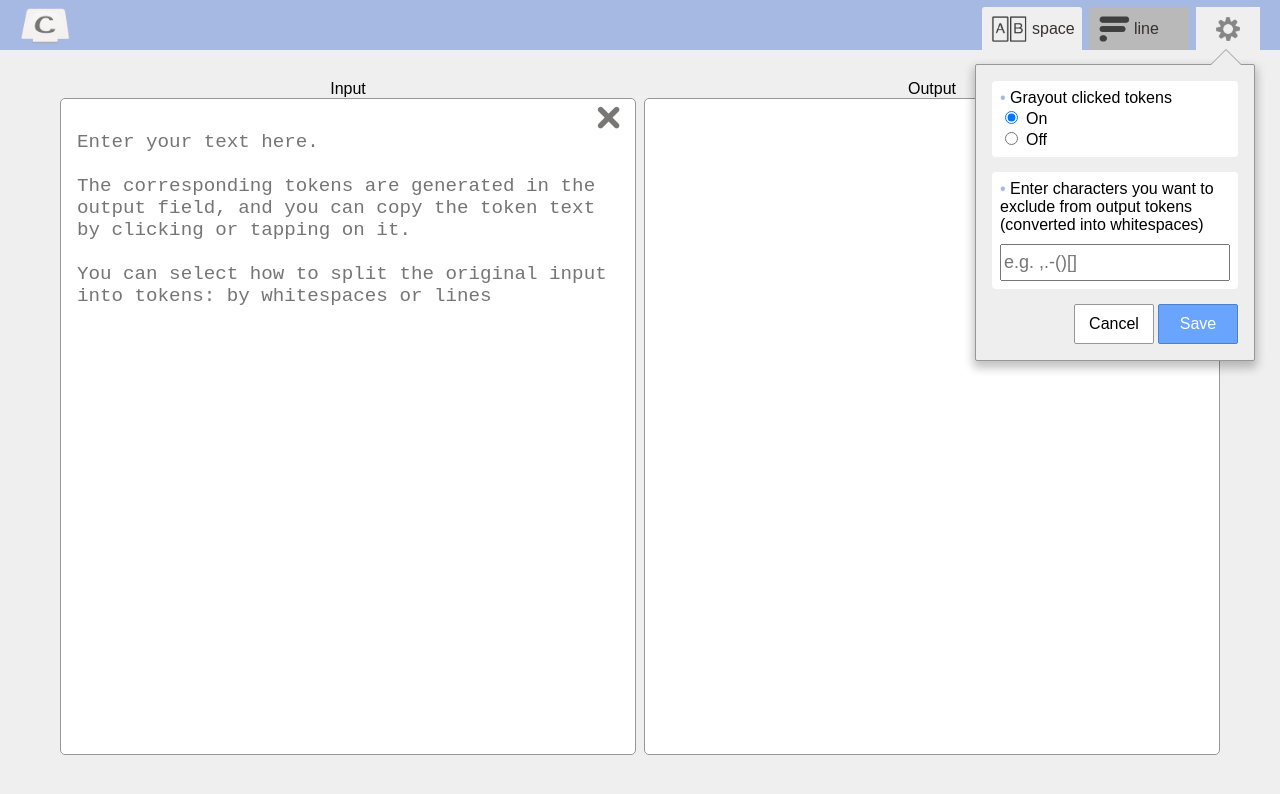
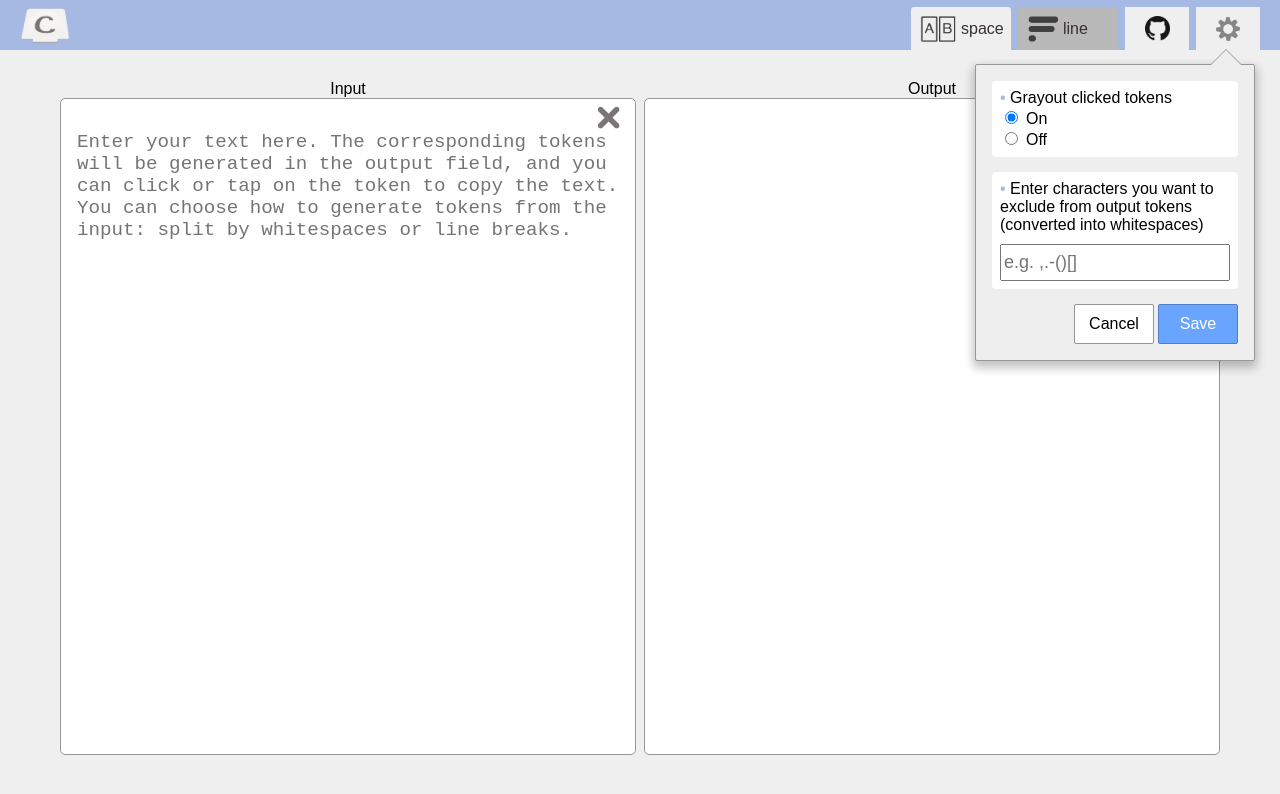
Before and after one commit to Lulkafe/CopyTokenizer, a React app: page / in a window 1280 px wide. Shown: the top 794 px of the page. Built offline with nearby package versions, Linux system fonts and the light colour scheme.

Commit message:
Added github icon/link/tab. Modified placeholder

```diff
--- a/src/components.tsx
+++ b/src/components.tsx
@@ -10,7 +10,9 @@ import SwitchIcon from './image/arrows.png';
 import ClearIcon from './image/clear_icon.png';
 import LineModeIcon from './image/line_mode_icon.png';
 import WordModeIcon from './image/word_mode_icon.png';
+import GithubIcon from './image/GitHub-Mark-64px.png';
 import { Process } from "./enum";
+import { placeholderText } from "./input-placeholder";
 
 const TokenizerContext = createContext(undefined);
 
@@ -50,15 +52,27 @@ function Header (props) {
                 <div className='site-logo__wrapper'>
                     <img src={SiteIcon} id='site-logo'/>
                 </div>
-
                 <div id='menu-wrapper'>
                     { isMobile === false && <ModeSetting/>}
+                    { isMobile === false && <GitHubLinkTab/>}
                     <GeneralSetting/>
                 </div>
             </div>
         </nav>
     )
 }
+
+function GitHubLinkTab () {
+    return (
+        <div className='menu__GitHub-icon-wrapper'>
+            <a className='menu__GitHub-icon-anc'href={'https://github.com/Lulkafe/CopyableTokenizer'}>
+                <img className='menu__GitHub-icon-img' src={GithubIcon} />
+            </a>
+        </div>
+    )
+}
+
+
 
 function ModeSetting (props) {
     const isMobile = props.isMobile || false;
@@ -232,7 +246,7 @@ function InputArea (props) {
 
     const { dispatch } = useContext(TokenizerContext);
     const defaultText = props.defaultText;
-    const placeholder = `Enter your text here.\n\nThe corresponding tokens are generated in the output field, and you can copy the token text by clicking or tapping on it.\n\nYou can select how to split the original input into tokens: by whitespaces or lines`;
+    const placeholder = placeholderText;
     const onInput = () => {
         const value = (document.getElementById
             ('input-area') as HTMLInputElement).value;
--- /dev/null
+++ b/src/input-placeholder.ts
@@ -0,0 +1 @@
+export const placeholderText = `Enter your text here. The corresponding tokens will be generated in the output field, and you can click or tap on the token to copy the text. You can choose how to generate tokens from the input: split by whitespaces or line breaks.`;
--- a/src/sass/nav-bar.sass
+++ b/src/sass/nav-bar.sass
@@ -19,6 +19,24 @@
 
 #mode-menu-wrapper
     display: inline-block
+
+.menu__GitHub-icon-wrapper
+    background: #EFEFEF
+    width:64px
+    height: 43px
+    margin-right: 7px
+    display: flex
+    align-items: center
+    justify-content: center
+
+.menu__GitHub-icon-anc
+    width:25px
+    height: 25px
+
+.menu__GitHub-icon-img
+    height: 100%
+    width: 100%
+    cursor: pointer
 
 #setting-icon-wrapper
     display: inline-block
--- a/src/sass/output-area.sass
+++ b/src/sass/output-area.sass
@@ -39,7 +39,9 @@
     background: #E0E0E0
 
 .token:hover
-    outline: 4px solid lightblue
+    outline: 3px solid lightblue
+    border: solid 2px lightblue
+    border-radius: 0
 
 .token:active
     background: gray
```
Also changed, not shown: src/image/GitHub-Mark-64px.png (added).
